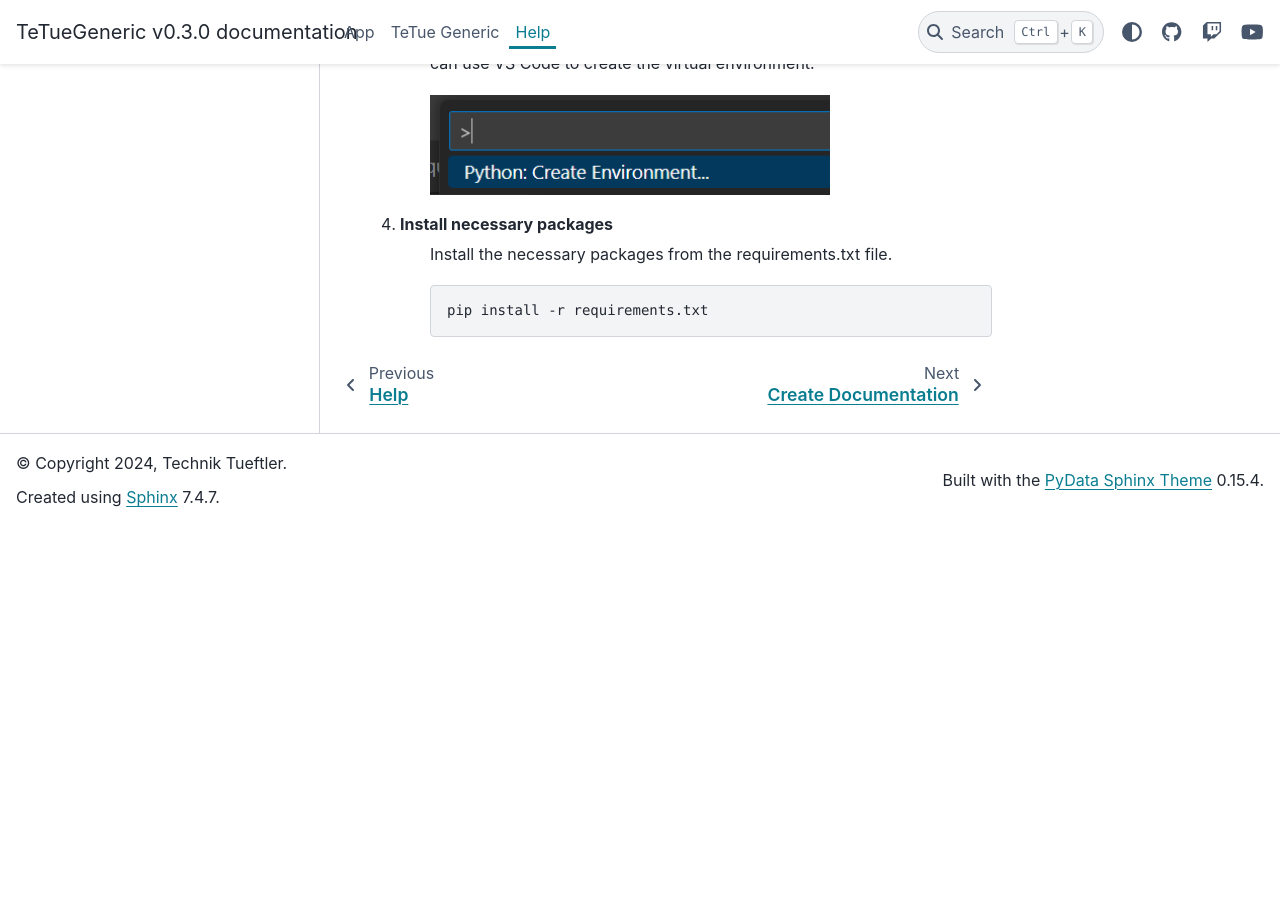
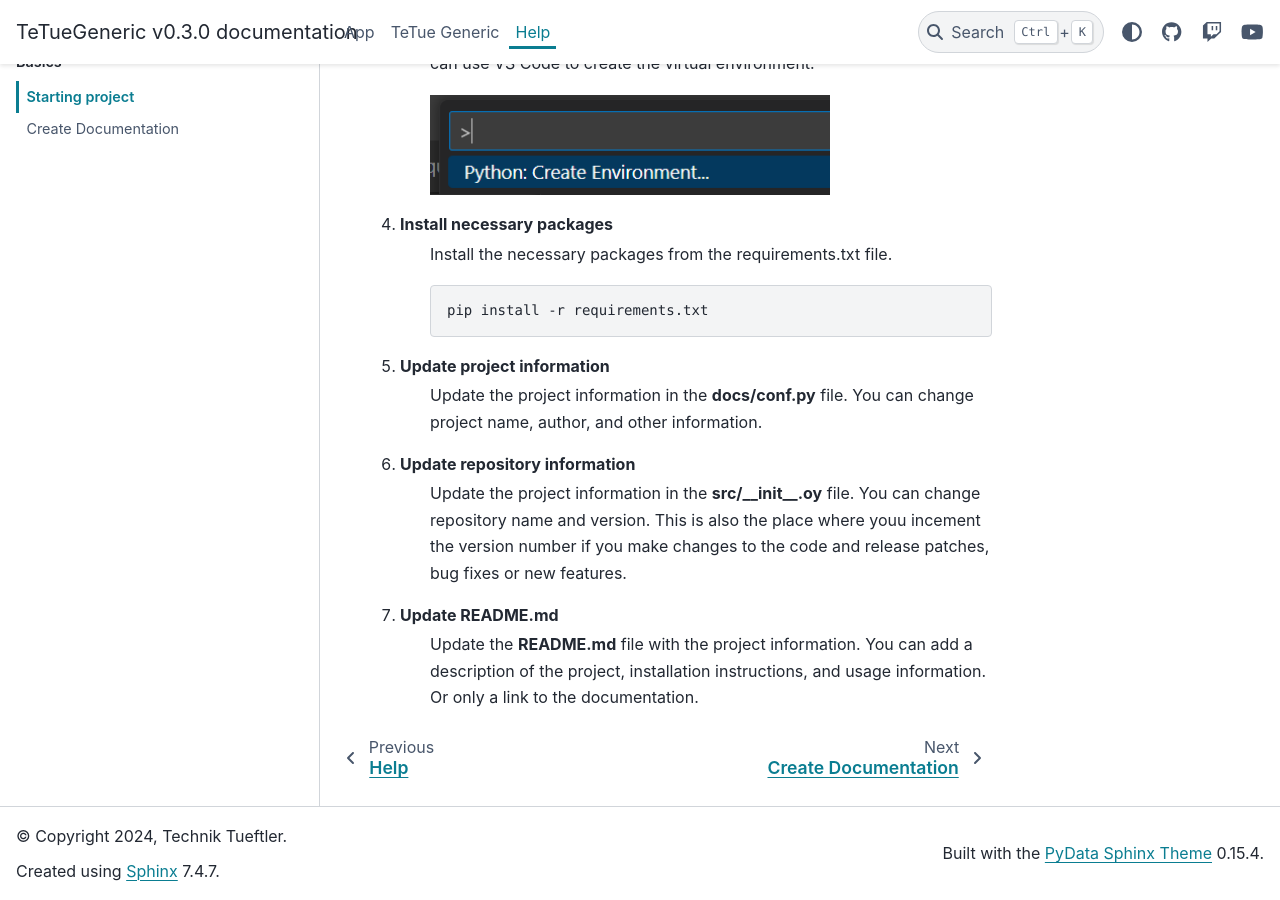
Before and after one commit to Technik-Tueftler/TeTueGeneric, a Sphinx documentation site: the page built from docs/help/start_w_repo.rst, in a window 1280 px wide and 900 px high, scrolled down 736 px. Built offline with Sphinx 7.4.7 and the PyData theme 0.15.4, drawn with Linux system fonts in a browser that asks for light colours; before the commit the page ends 1262 px from its top, so only the background shows below that.

Commit message:
update help section in docu

```diff
--- a/docs/help/start_w_repo.rst
+++ b/docs/help/start_w_repo.rst
@@ -32,3 +32,16 @@
     .. code-block:: bash
 
         pip install -r requirements.txt
+
+5. Update project information
+    Update the project information in the **docs/conf.py** file. You can change project
+    name, author, and other information.
+
+6. Update repository information
+    Update the project information in the **src/__init__.oy** file. You can change repository
+    name and version. This is also the place where youu incement the version number if you
+    make changes to the code and release patches, bug fixes or new features.
+
+7. Update README.md
+    Update the **README.md** file with the project information. You can add a description of the
+    project, installation instructions, and usage information. Or only a link to the documentation.
```
Also changed, not shown: docs/help/create_docu.rst (+7 -1 lines).
